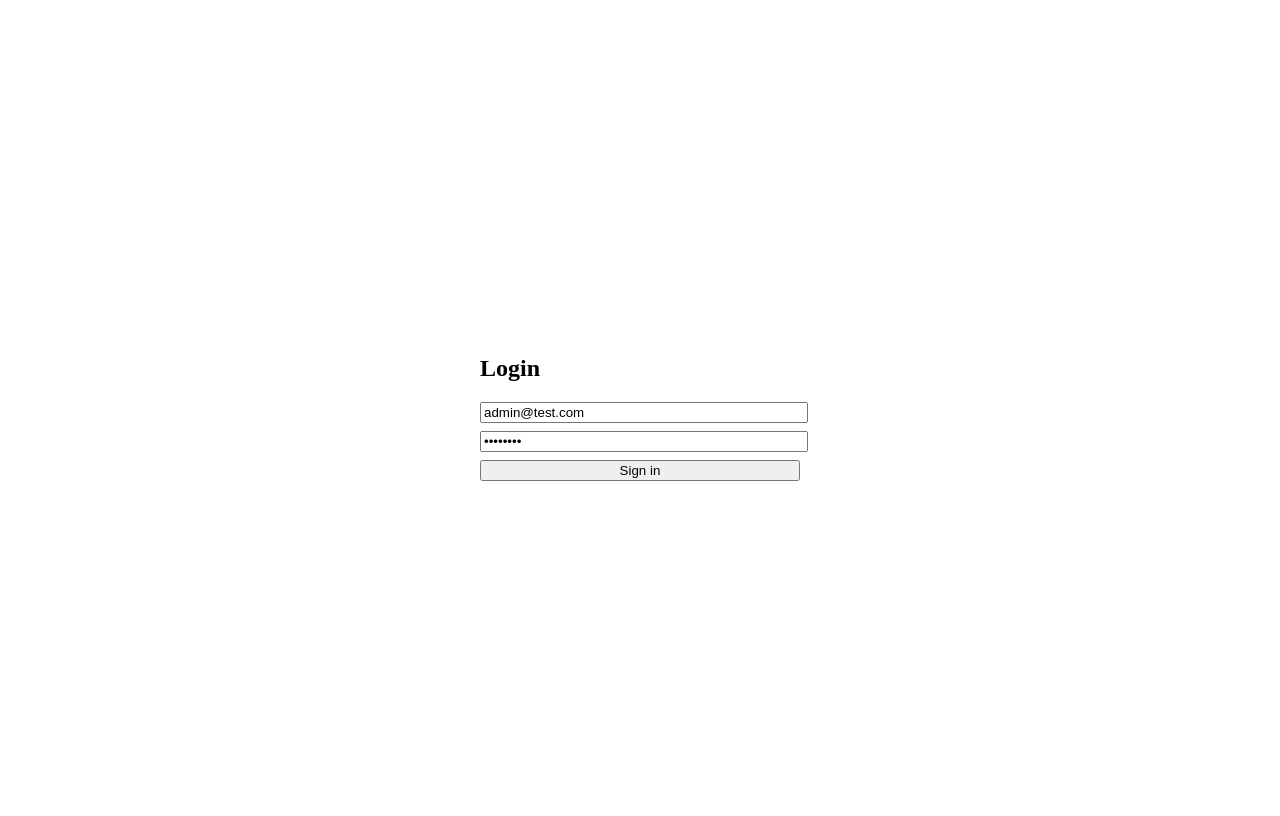
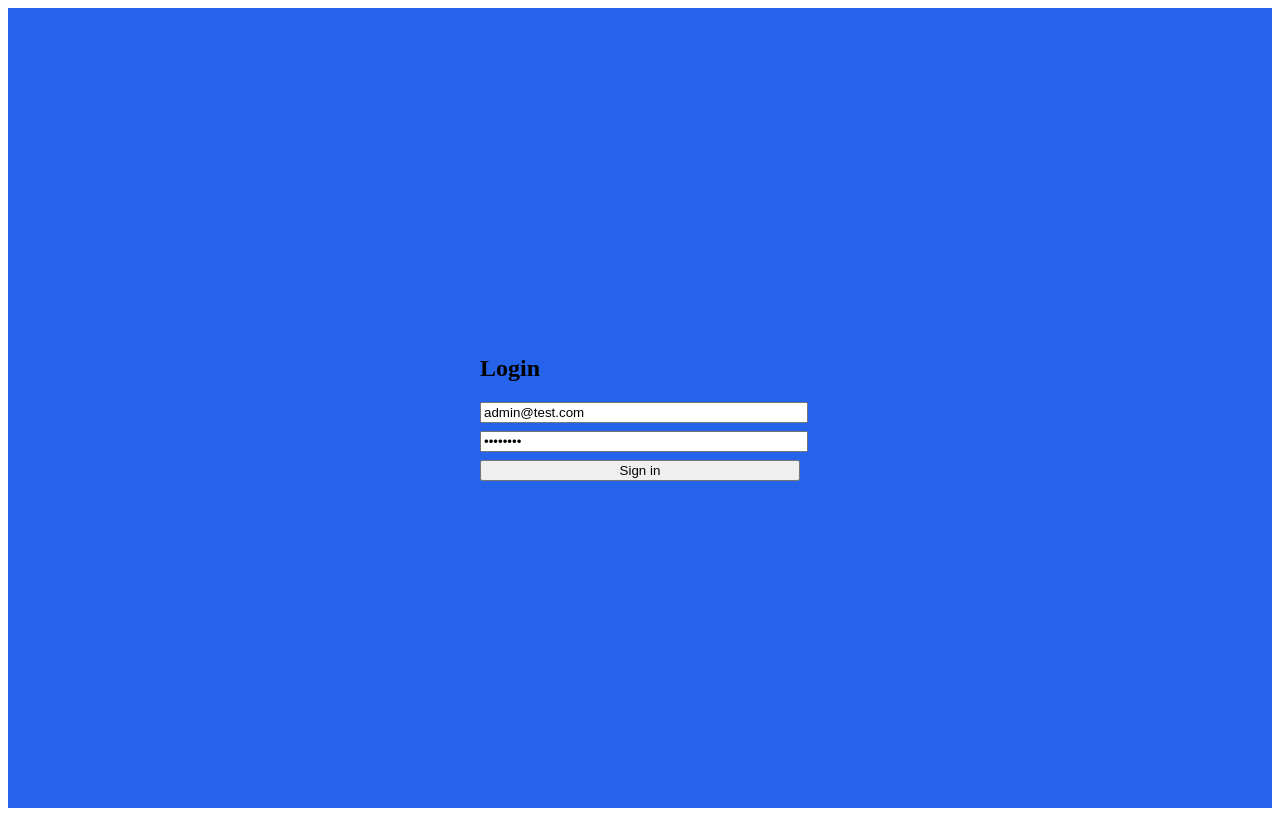
Before and after one commit to Aminamrane/frontend-fastapi, a Next.js app: page / in a window 1280 px wide. Built offline with nearby package versions, Linux system fonts and the light colour scheme.

Commit message:
Change frontend background color and add gitignore

```diff
--- a/src/pages/_app.tsx
+++ b/src/pages/_app.tsx
@@ -3,8 +3,10 @@ import { AuthProvider } from "../context/AuthContext";
 
 export default function App({ Component, pageProps }: AppProps) {
   return (
-    <AuthProvider>
-      <Component {...pageProps} />
-    </AuthProvider>
+    <div style={{ backgroundColor: "#2563EB", minHeight: "100vh" }}>
+      <AuthProvider>
+        <Component {...pageProps} />
+      </AuthProvider>
+    </div>
   );
 }
```
Also changed, not shown: 1 other file (tests, documents, lock files or other folders).
